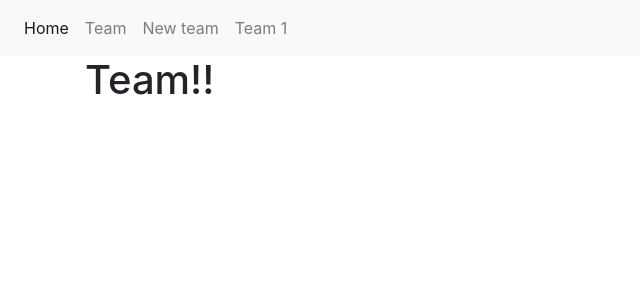
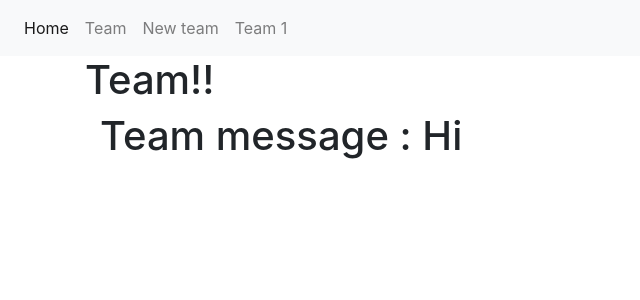
Before and after one commit to alburnus/team-app-reactjs-tutorial, a React (Create React App) app: page /team in a window 1280 px wide. Shown: the top 300 px of the page, without its empty margins (0-640 px from the left). Built offline with nearby package versions, Linux system fonts and the light colour scheme.

Commit message:
Add component to component and pass parameter value to component.

```diff
--- a/src/App.js
+++ b/src/App.js
@@ -4,7 +4,7 @@ import './App.css';
 import Team from "./team/Team";
 import NewTeam from "./team/NewTeam";
 import Home from "./Home";
-import TeamDetails from "./team/Details";
+import TeamDetails from "./team/TeamDetails";
 
 class App extends Component {
     render() {
--- a/src/Home.js
+++ b/src/Home.js
@@ -1,11 +1,13 @@
 import React from 'react';
 
-const Home = () => {
-    return (
-        <div className="container">
-            <h1>Home page</h1>
-        </div>
-    );
+export class Home extends React.Component {
+    render() {
+        return (
+            <div className="container">
+                <h1>Home page</h1>
+            </div>
+        );
+    }
 }
 
 export default Home;
--- a/src/team/NewTeam.js
+++ b/src/team/NewTeam.js
@@ -1,11 +1,13 @@
 import React from 'react';
 
-const NewTeam = () => {
-    return (
-        <div className="container">
-            <h1>NewTeam!!</h1>
-        </div>
-    );
+export class NewTeam extends React.Component {
+    render() {
+        return (
+            <div className="container">
+                <h1>NewTeam!!</h1>
+            </div>
+        );
+    }
 }
 
 export default NewTeam;
--- a/src/team/Team.js
+++ b/src/team/Team.js
@@ -1,11 +1,15 @@
 import React from 'react';
+import TeamMessage from "./TeamMessage";
 
-const Team = () => {
-    return (
-        <div className="container">
-            <h1>Team!!</h1>
-        </div>
-    );
+export class Team extends React.Component {
+    render() {
+        return (
+            <div className="container">
+                <h1>Team!!</h1>
+                <TeamMessage message='Hi'/>
+            </div>
+        )
+    }
 }
 
 export default Team;
--- /dev/null
+++ b/src/team/TeamMessage.js
@@ -0,0 +1,13 @@
+import React from 'react';
+
+export class TeamMessage extends React.Component {
+    render() {
+        return (
+            <div className="container">
+                <h1>Team message : {this.props.message} </h1>
+            </div>
+        )
+    }
+}
+
+export default TeamMessage;
```
Also changed, not shown: src/team/TeamDetails.js (renamed from src/team/Details.js), 1 other file (tests, documents, lock files or other folders).
